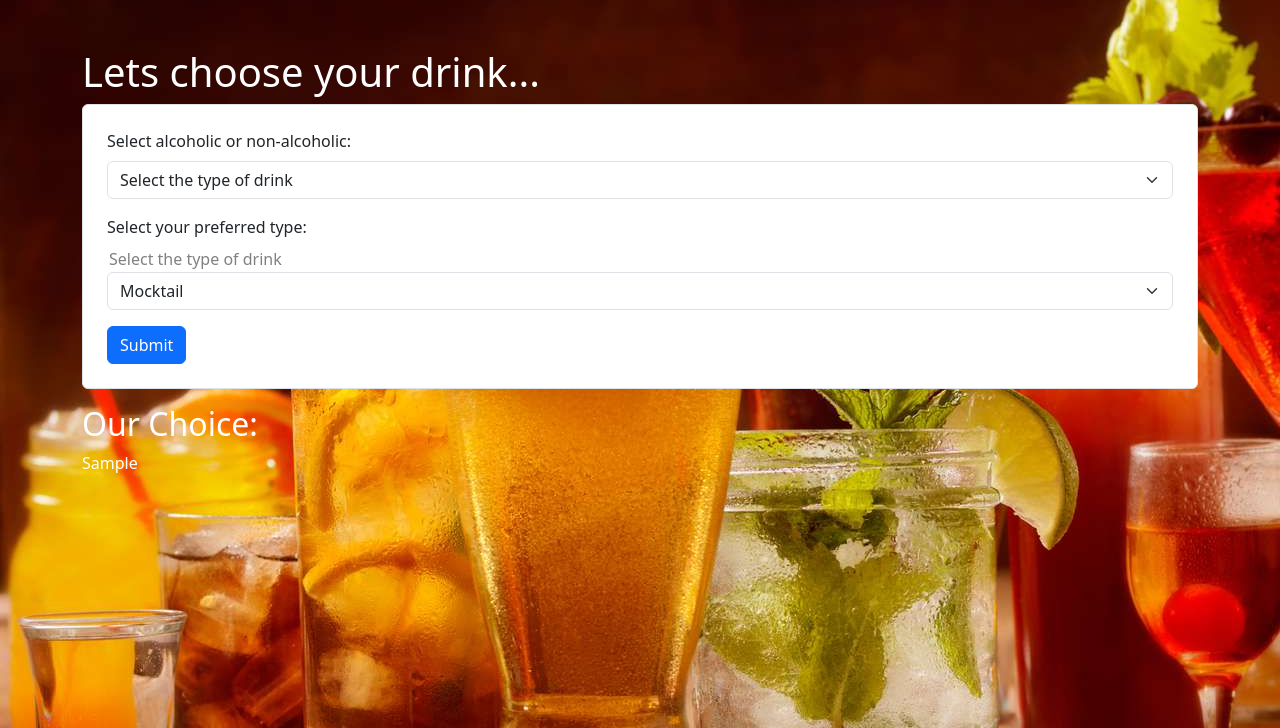
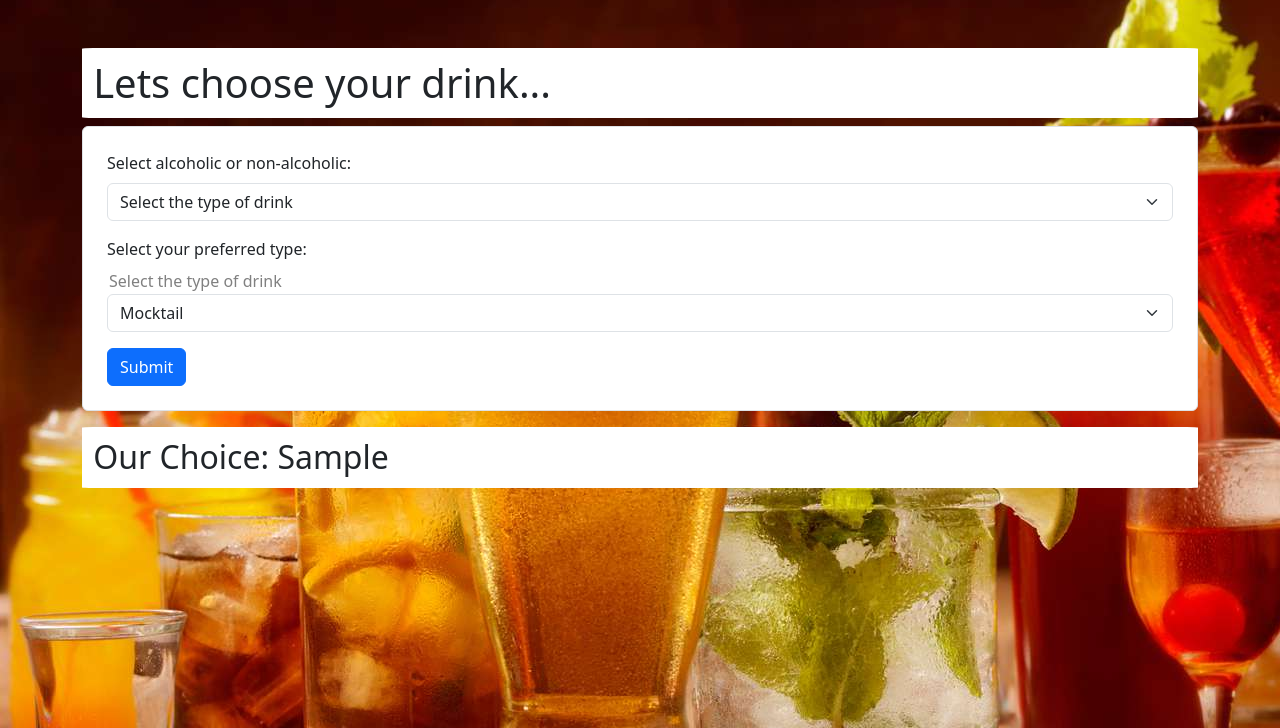
Before and after one commit to DarkSla5her/final_year_project, a Django app: template Django_finalyear_app/final_year_app/food_recommendation/templates/food_recommendation/recommend_drink.html in a window 1280 px wide. Shown: the part 56-784 px from the top of the page. Run offline with Django 4.2, Linux system fonts and the light colour scheme; the template is opened without the code that fills it: most values are stand-ins (such as "Sample title", 1, 10 or a date in 2020).

Commit message:
edited drinks page look

```diff
--- a/Django_finalyear_app/final_year_app/food_recommendation/templates/food_recommendation/recommend_drink.html
+++ b/Django_finalyear_app/final_year_app/food_recommendation/templates/food_recommendation/recommend_drink.html
@@ -17,7 +17,10 @@ form{
     box-shadow: 1px 5px 7px 1px rgba(0,0,0,0.2);
 }
 h1, h2, p{
-    color: white;
+    /* color: white; */
+    background-color: white;
+    padding: 1%;
+    border-radius: 1%;
 }
 
 </style>
@@ -45,7 +48,7 @@ h1, h2, p{
             {% csrf_token %}
             <div class="mb-3">
                 <label for="alcoholic_or_non_alcoholic" class="form-label">Select alcoholic or non-alcoholic:</label>
-                <select id="alcoholic_or_non_alcoholic" name="alcoholic_or_non_alcoholic" class="form-select" onchange="updateDrinkOptions()">
+                <select id="alcoholic_or_non_alcoholic" name="alcoholic_or_non_alcoholic" class="form-select" onchange="updateDrinkOptions()" required>
                     <option disabled selected>Select the type of drink</option>
                     <option value="Alcoholic">Alcoholic</option>
                     <option value="Non-Alcoholic">Non-Alcoholic</option>
@@ -56,7 +59,7 @@ h1, h2, p{
                 <label for="drink_type" class="form-label">Select your preferred type:</label>
                 <option disabled selected>Select the type of drink</option>
 
-                <select id="drink_type" name="drink_type" class="form-select" >
+                <select id="drink_type" name="drink_type" class="form-select" required >
                     <!-- Options will be populated dynamically -->
 
                 </select>
@@ -78,8 +81,8 @@ h1, h2, p{
         <!-- Display recommended drink -->
         <div class="mt-3">
             {% if recommended_drink %}
-                <h2>Our Choice:</h2>
-                <p>{{ recommended_drink }}</p>
+                <h2>Our Choice: {{ recommended_drink }}</h2>
+                <!-- <p>{{ recommended_drink }}</p> -->
             {% else %}
                 <p>No drinks available for the selected type.</p>
             {% endif %}
```
Also changed, not shown: Django_finalyear_app/final_year_app/food_recommendation/templates/food_recommendation/recommend_food.html (+3 -6 lines), Django_finalyear_app/final_year_app/db.sqlite3, README.md, 5 other files.
